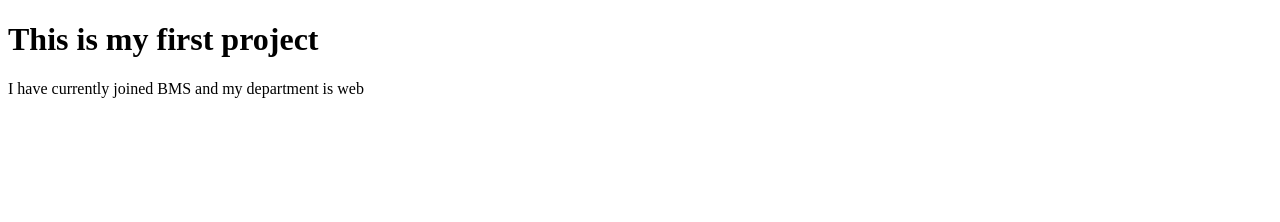
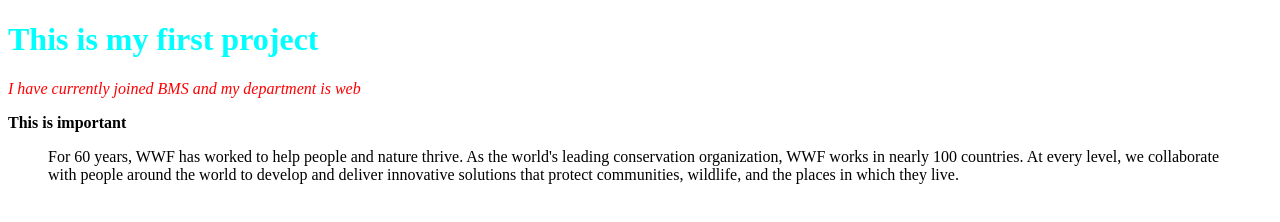
Before and after one commit to Shrestha36/HTML, a plain HTML site: page index.html in a window 1280 px wide. Drawn offline with Linux system fonts and the light colour scheme.

Commit message:
My commit message

```diff
--- a/index.html
+++ b/index.html
@@ -4,7 +4,11 @@
         <title>Hi this is shrestha</title>
     </head>
     <body>
-        <h1>This is my first project</h1>
-        <p>I have currently joined BMS and my department is web</p>
+        <h1 style="color:aqua;">This is my first project</h1>
+        <p style ="color:red;"><i>I have currently joined BMS and my department is web</i></p>
+        <strong>This is important</strong>
+        <blockquote cite="http://www.worldwildlife.org/who/index.html">
+            For 60 years, WWF has worked to help people and nature thrive. As the world's leading conservation organization, WWF works in nearly 100 countries. At every level, we collaborate with people around the world to develop and deliver innovative solutions that protect communities, wildlife, and the places in which they live.
+            </blockquote>
     </body>
 </html>
```
